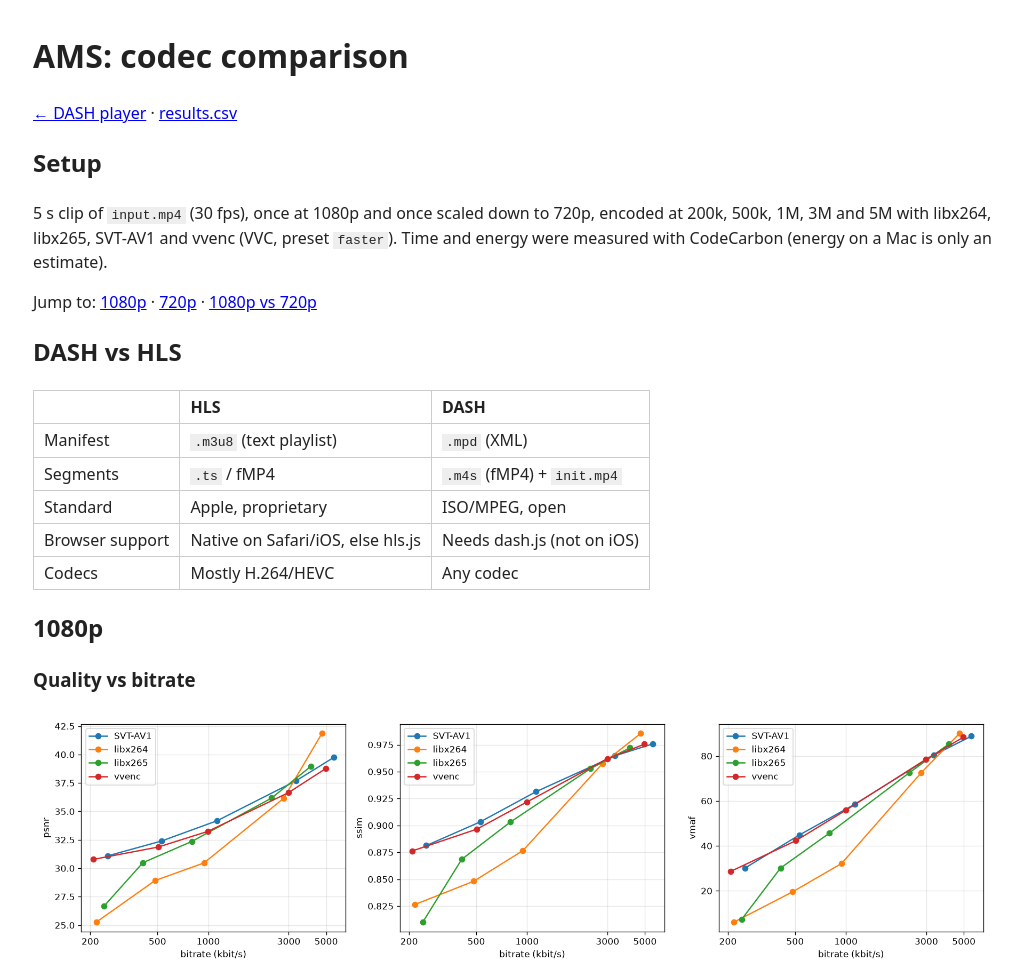
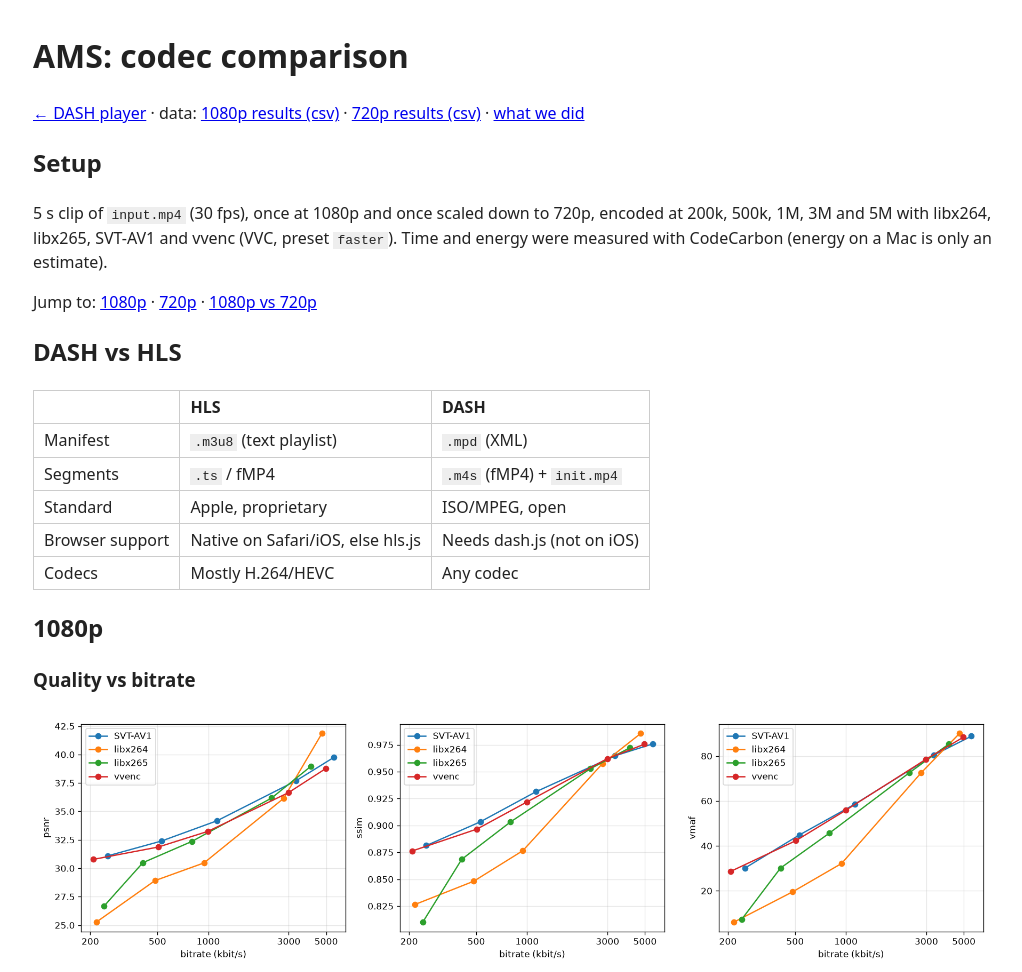
Before and after one commit to chriz133/chriz133.github.io, a plain HTML site: page codecs/index.html in a window 1280 px wide. Shown: the top 972 px of the page, without its empty margins (127-1149 px from the left). Drawn offline with Linux system fonts and the light colour scheme.

Commit message:
Group data links at top of codec page
Co-Authored-By: Claude Sonnet 5.5 <noreply@anthropic.com>

```diff
--- a/codecs/index.html
+++ b/codecs/index.html
@@ -14,7 +14,7 @@
 </head>
 <body>
 <h1>AMS: codec comparison</h1>
-<p><a href="../">&larr; DASH player</a> · <a href="results.csv">results.csv</a></p>
+<p><a href="../">&larr; DASH player</a> · data: <a href="results.csv">1080p results (csv)</a> · <a href="results_720p.csv">720p results (csv)</a> · <a href="WHAT_WE_DID.md">what we did</a></p>
 
 <h2>Setup</h2>
 <p>5 s clip of <code>input.mp4</code> (30 fps), once at 1080p and once scaled down to 720p, encoded at
@@ -73,6 +73,5 @@ Time and energy were measured with CodeCarbon (energy on a Mac is only an estima
 <li>720p encodes in about half the time and energy: it has only 44% of the pixels.</li>
 <li>The overall picture is the same at both resolutions: SVT-AV1 and vvenc give the best quality at low bitrates, x264 is the fastest, and vvenc is the slowest and uses the most energy.</li>
 </ul>
-<p><a href="results_720p.csv">results_720p.csv</a> · <a href="WHAT_WE_DID.md">What we did (steps and commands)</a></p>
 </body>
 </html>
```
